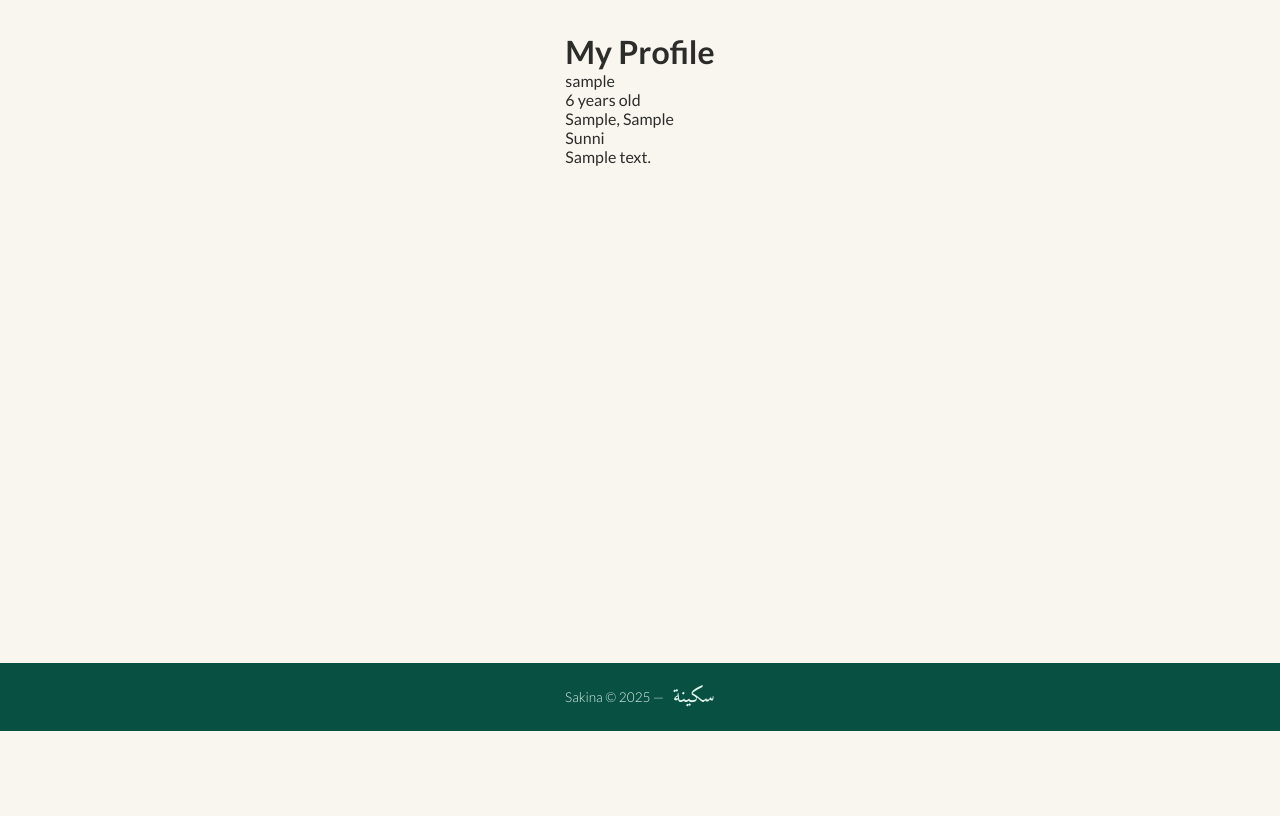
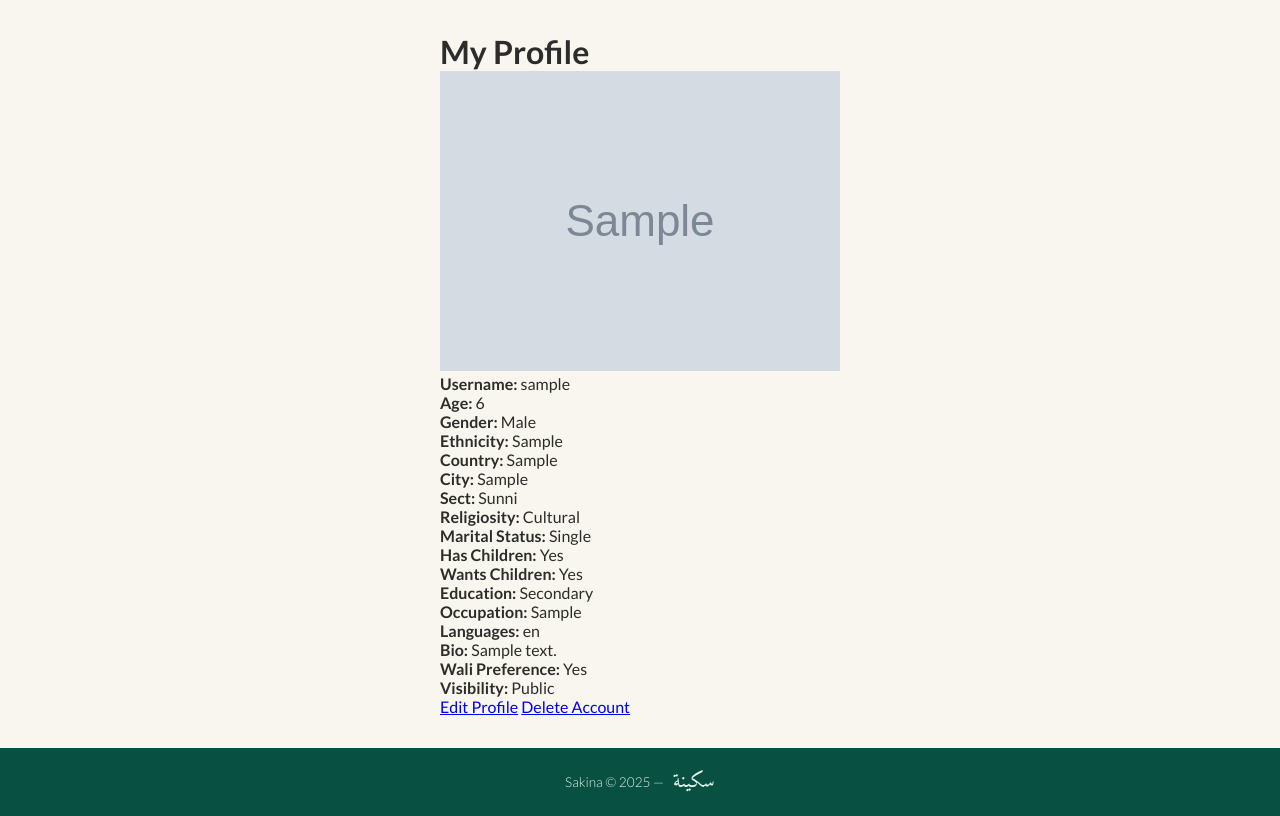
Before and after one commit to Sascha-netizen/sakina_matchmaking, a Django app: page /profile/ in a window 1280 px wide. Shown: the part 69-885 px from the top of the page. Before the commit the page ends 800 px from the top, so only its background shows below. Run offline with Django 4.2, Linux system fonts and the light colour scheme; a user stored in the database is signed in; tables that the repository leaves empty hold one stand-in row (values such as "Sample post"); grey boxes marked "Sample" are stand-in pictures.

Commit message:
Implement full CRUD and update profile detail template

```diff
--- a/profiles/templates/profiles/profile_detail.html
+++ b/profiles/templates/profiles/profile_detail.html
@@ -3,10 +3,34 @@
 {% block title %}My Profile — Sakina{% endblock %}
 
 {% block content %}
-<h1>My Profile</h1>
-<p>{{ profile.user.username }}</p>
-<p>{{ profile.age }} years old</p>
-<p>{{ profile.country }}, {{ profile.city }}</p>
-<p>{{ profile.get_sect_display }}</p>
-<p>{{ profile.bio }}</p>
+<div class="profile-container">
+    <h1>My Profile</h1>
+
+    {% if profile.photo %}
+        <img src="{{ profile.photo.url }}" alt="Profile photo" class="profile-photo">
+    {% endif %}
+
+    <p><strong>Username:</strong> {{ profile.user.username }}</p>
+    <p><strong>Age:</strong> {{ profile.age }}</p>
+    <p><strong>Gender:</strong> {{ profile.get_gender_display }}</p>
+    <p><strong>Ethnicity:</strong> {{ profile.ethnicity }}</p>
+    <p><strong>Country:</strong> {{ profile.country }}</p>
+    <p><strong>City:</strong> {{ profile.city }}</p>
+    <p><strong>Sect:</strong> {{ profile.get_sect_display }}</p>
+    <p><strong>Religiosity:</strong> {{ profile.get_religiosity_level_display }}</p>
+    <p><strong>Marital Status:</strong> {{ profile.get_marital_status_display }}</p>
+    <p><strong>Has Children:</strong> {{ profile.has_children|yesno:"Yes,No" }}</p>
+    <p><strong>Wants Children:</strong> {{ profile.wants_children|yesno:"Yes,No" }}</p>
+    <p><strong>Education:</strong> {{ profile.get_education_display }}</p>
+    <p><strong>Occupation:</strong> {{ profile.occupation }}</p>
+    <p><strong>Languages:</strong> {{ profile.languages }}</p>
+    <p><strong>Bio:</strong> {{ profile.bio }}</p>
+    <p><strong>Wali Preference:</strong> {{ profile.wali_preference|yesno:"Yes,No" }}</p>
+    <p><strong>Visibility:</strong> {{ profile.get_profile_visibility_display }}</p>
+
+    <div class="profile-actions">
+        <a href="{% url 'profile_edit' %}">Edit Profile</a>
+        <a href="{% url 'delete_account' %}">Delete Account</a>
+    </div>
+</div>
 {% endblock %}
```
